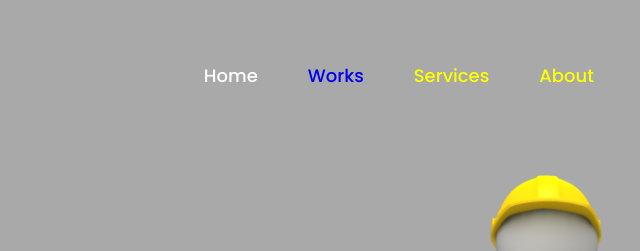
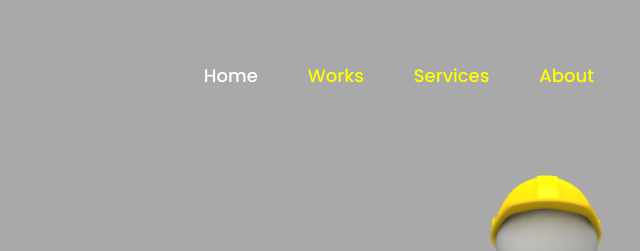
Before and after one commit to 3069603/Electro, a plain HTML site: page index.html in a window 1280 px wide. Shown: the top 251 px of the page, 523-1163 px from the left. Drawn offline with nearby package versions, Linux system fonts and the light colour scheme.

Commit message:
Update index.html
Fixed bugs

```diff
--- a/index.html
+++ b/index.html
@@ -20,7 +20,7 @@
       <nav id="nav" class="nav">
         <ul class="nav-list">
           <li class="nav-item"><a href="#header" class="nav-link active">Home</a></li>
-          <li class="nav-item"><a href="#portfolio" clas6s="nav-link">Works</a></li>
+          <li class="nav-item"><a href="#portfolio" class="nav-link">Works</a></li>
           <li class="nav-item"><a href="#services" class="nav-link">Services</a></li>
           <li class="nav-item"><a href="#contacts-social" class="nav-link">About</a></li>
           <li class="nav-item"><a href="#contacts" class="nav-link">Contacts</a></li>
```
